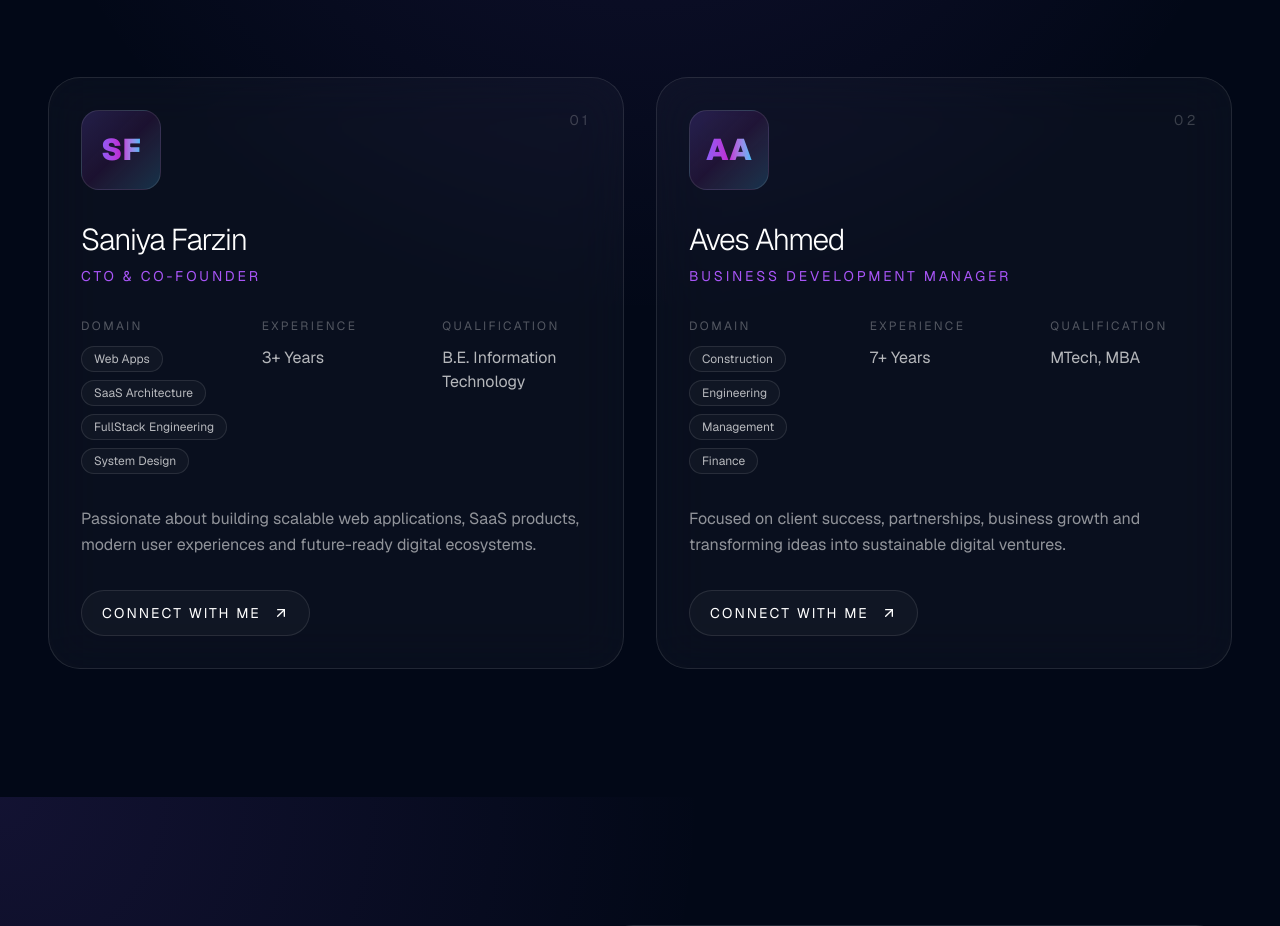
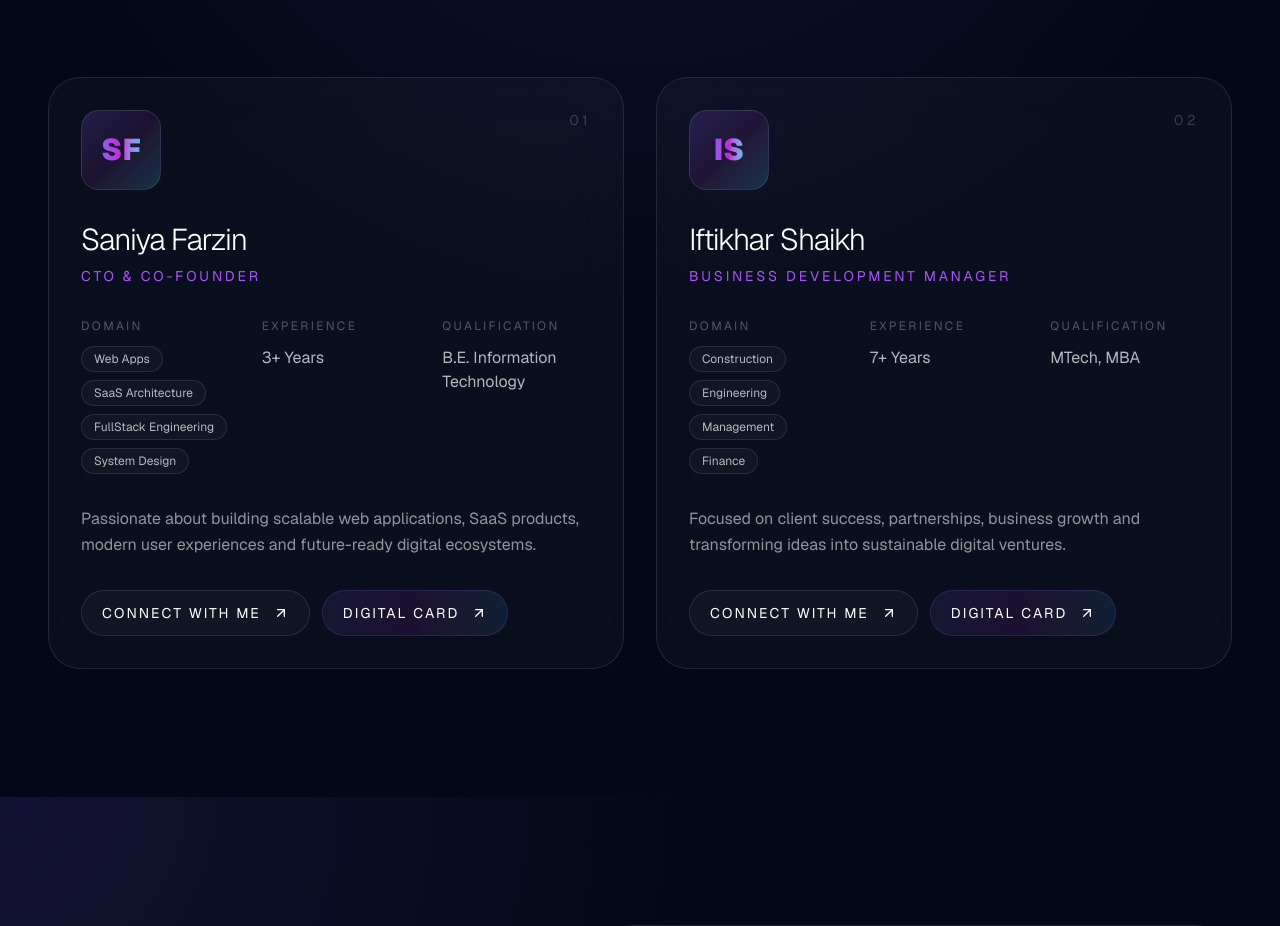
Before and after one commit to saniyafarzindeveloper/AS-tech, a Next.js app: page / in a window 1280 px wide. Shown: the part 3740-4666 px from the top of the page. Built offline with nearby package versions, Linux system fonts and the light colour scheme.

Commit message:
founder actions appended

```diff
--- a/components/landing-page/FoundersSection.tsx
+++ b/components/landing-page/FoundersSection.tsx
@@ -9,24 +9,30 @@ const founders = [
     initials: "SF",
     name: "Saniya Farzin",
     role: "CTO & Co-Founder",
-    domain: ["Web Apps", "SaaS Architecture", "FullStack Engineering", "System Design"],
+    domain: [
+      "Web Apps",
+      "SaaS Architecture",
+      "FullStack Engineering",
+      "System Design",
+    ],
     qualification: "B.E. Information Technology",
     experience: "3+ Years",
     statement:
       "Passionate about building scalable web applications, SaaS products, modern user experiences and future-ready digital ecosystems.",
     linkedin: "https://www.linkedin.com/in/saniya-farzin/",
+    cardUrl: "https://blinq.me/cmp9isqvf01ip0bs636yz7rsr?bs=db",
   },
   {
-    initials: "AA",
-    name: "Aves Ahmed",
+    initials: "IS",
+    name: "Iftikhar Shaikh",
     role: "Business Development Manager",
     domain: ["Construction", "Engineering", "Management", "Finance"],
     qualification: "MTech, MBA",
     experience: "7+ Years",
     statement:
       "Focused on client success, partnerships, business growth and transforming ideas into sustainable digital ventures.",
-    linkedin:
-      "https://www.linkedin.com/in/aves-shaikh-project-management/",
+    linkedin: "",
+    cardUrl: "",
   },
 ];
 
@@ -90,7 +96,6 @@ export default function FoundersSection() {
             "
           >
             Meet the
-
             <span
               className="
                 bg-gradient-to-r
@@ -117,9 +122,8 @@ export default function FoundersSection() {
               text-white/55
             "
           >
-            The minds behind A S Tech Studio, combining technology,
-            innovation and business strategy to deliver complete digital
-            solutions.
+            The minds behind A S Tech Studio, combining technology, innovation
+            and business strategy to deliver complete digital solutions.
           </p>
         </motion.div>
 
@@ -240,7 +244,7 @@ export default function FoundersSection() {
                   </p>
 
                   {/* details */}
-                {/* details */}
+
                   <div
                     className="
     mt-8
@@ -341,13 +345,14 @@ export default function FoundersSection() {
                     {founder.statement}
                   </p>
 
-                  {/* linkedin */}
+                  {/* actions */}
+                  <div className="mt-8 flex flex-wrap gap-3">
+                    {/* LinkedIn */}
                     <Link
                       href={founder.linkedin}
                       target="_blank"
                       rel="noopener noreferrer"
                       className="
-                      mt-8
       inline-flex
       items-center
       gap-3
@@ -367,18 +372,58 @@ export default function FoundersSection() {
       hover:bg-white/[0.06]
     "
                     >
-                    Connect With Me
-
+                      Connect with me
                       <ArrowUpRight
                         size={16}
                         className="
         transition-transform
         duration-300
-                        group-hover:translate-x-1
-                        group-hover:-translate-y-1
+        hover:translate-x-1
+        hover:-translate-y-1
       "
                       />
                     </Link>
+
+                    {/* Digital Card */}
+                    <Link
+                    target="_blank"
+                      rel="noopener noreferrer"
+                      href={founder.cardUrl}
+                      className="
+      inline-flex
+      items-center
+      gap-3
+      rounded-full
+      border
+      border-[#8B5CF6]/20
+      bg-gradient-to-r
+      from-[#8B5CF6]/10
+      via-[#C026D3]/10
+      to-[#38BDF8]/10
+      px-5
+      py-3
+      text-sm
+      uppercase
+      tracking-[0.15em]
+      text-white
+      transition-all
+      duration-300
+      hover:border-[#8B5CF6]/50
+      hover:shadow-[0_0_20px_rgba(168,85,247,0.25)]
+    "
+                    >
+                      Digital Card
+                      <ArrowUpRight
+                        size={16}
+                        className="
+        transition-transform
+        duration-300
+        hover:translate-x-1
+        hover:-translate-y-1
+      "
+                      />
+                    </Link>
+                  </div>
                 </div>
               </div>
 
```
Lines whose indentation alone changed are shown as unchanged.
